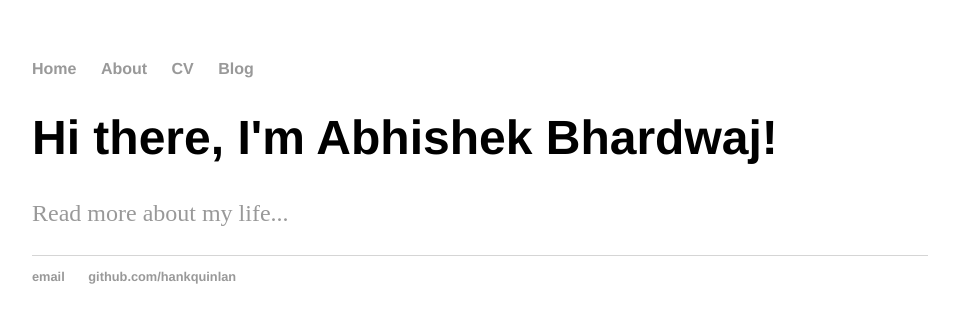
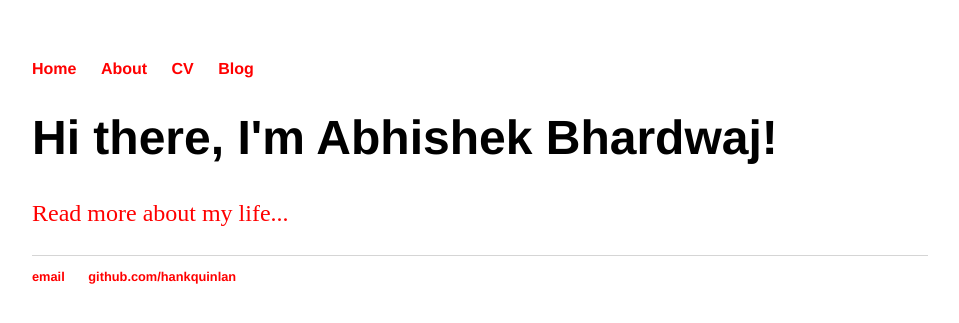
Before and after one commit to abhardwaj1998/abhardwaj1998.github.io, a Jekyll site: the page built from index.html, in a window 1280 px wide. Shown: the top 323 px of the page, without its empty margins (160-1119 px from the left). Built offline with Jekyll 4.4.1, drawn with Linux system fonts in a browser that asks for light colours.

Commit message:
Update main.css

```diff
--- a/css/main.css
+++ b/css/main.css
@@ -14,11 +14,11 @@ nav ul li, footer ul li {
 }
 a {
     text-decoration: none;
-    color: #999;
+    color: red;
 }
 a:hover {
     text-decoration: underline;
-		color: #333;
+		color: blue;
 }
 h1 {
     font-size: 3em;
```
